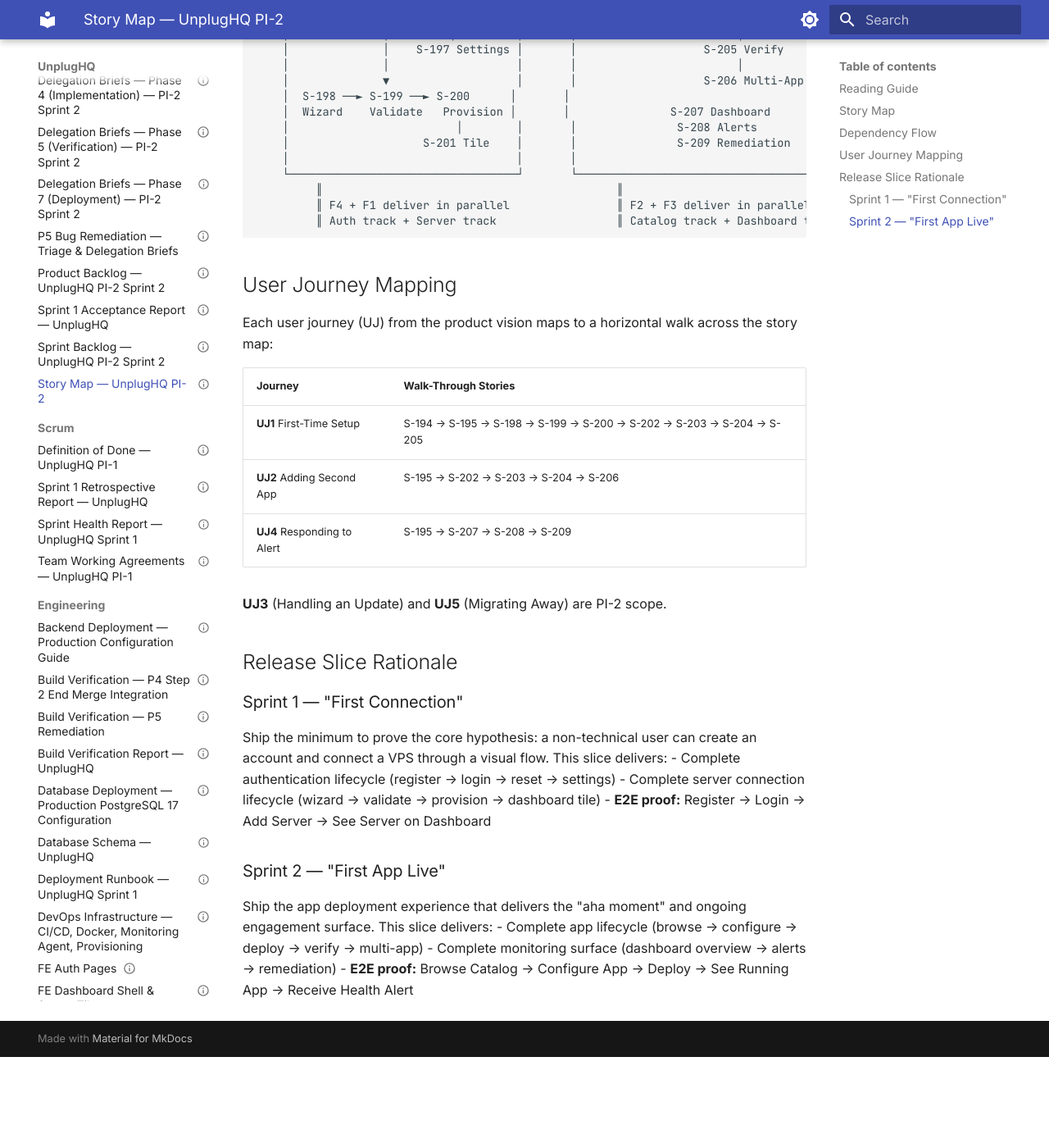
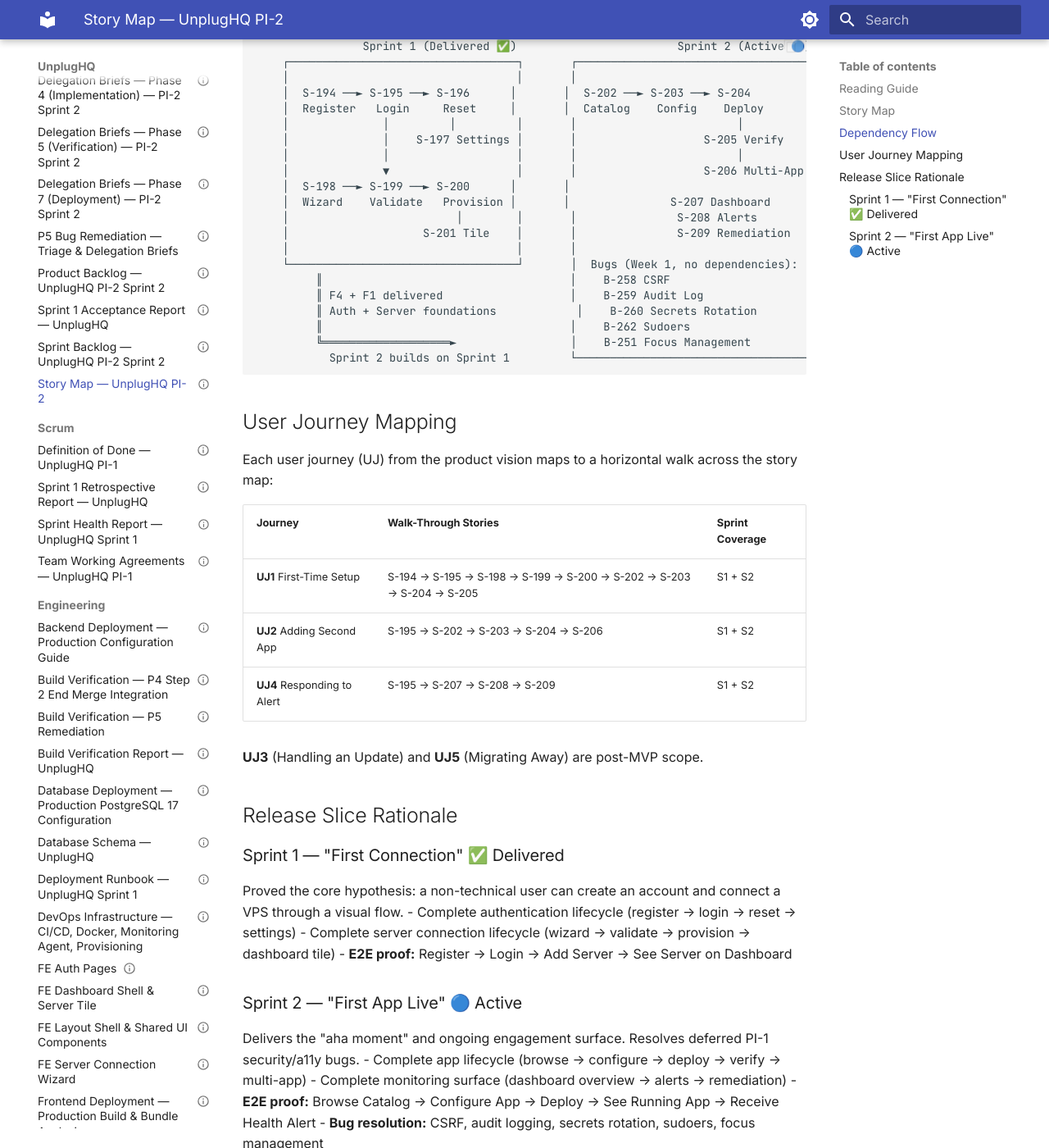
Before and after one commit to sjefsharp/unplughq, an MkDocs documentation site: the page built from docs/story-map.md, in a window 1280 px wide and 1400 px high, scrolled down 1535 px. Shown: the whole window at 82% size. Built offline with MkDocs 1.6.1 and Material for MkDocs 9.7.7, drawn with Linux system fonts in a browser that asks for light colours; before the commit the page ends 2824 px from its top, so only the background shows below that; some of the changed text lies outside the part shown.

Commit message:
docs(product-owner): story-map
Work-Item: AB#285

````diff
--- a/docs/story-map.md
+++ b/docs/story-map.md
@@ -6,22 +6,18 @@
 work-item-type: epic
 workflow-tier: full
 phase: P3
-version: 1.0.0
-status: approved
-review:
-  evaluator: product-manager
-  gate: 4
-  date: 2026-03-15
-azure-devops-id: 193
+version: 2.0.0
+status: draft
+azure-devops-id: 285
 consumed-by:
   - scrum-master
   - tech-lead
   - testing
   - product-manager
-date: 2026-03-15
+date: 2026-03-16
 ---
 
-# Story Map — UnplugHQ PI-1
+# Story Map — UnplugHQ PI-2
 
 ## Reading Guide
 
@@ -29,6 +25,7 @@
 - **User Tasks (second row):** Specific tasks within each activity
 - **Stories (rows below):** Stories delivering each task, ordered top-to-bottom by priority
 - **Release Slices:** Horizontal cuts grouping stories into sprints
+- ✅ = Delivered, 🔵 = Sprint 2 Active, 🐛 = Bug Fix
 
 ---
 
@@ -45,48 +42,52 @@
                 │ Manage settings   │ Name & view server   │ Verify deployment    │ Resolve issues
                 │                   │                      │ Deploy more apps     │
 ════════════════╪═══════════════════╪══════════════════════╪══════════════════════╪══════════════════════
-SPRINT 1        │                   │                      │                      │
-(Foundation)    │ S-194 Register    │ S-198 Connection     │                      │
+SPRINT 1 ✅     │                   │                      │                      │
+(Foundation)    │ ✅ S-194 Register │ ✅ S-198 Connection  │                      │
  8 stories      │   AB#194 [5 SP]   │   Wizard             │                      │
  47 SP          │                   │   AB#198 [8 SP]      │                      │
-                │ S-195 Login/      │                      │                      │
-                │   Logout          │ S-199 Validation     │                      │
+ DELIVERED      │ ✅ S-195 Login/   │                      │                      │
+                │   Logout          │ ✅ S-199 Validation  │                      │
                 │   AB#195 [5 SP]   │   AB#199 [5 SP]      │                      │
                 │                   │                      │                      │
-                │ S-196 Password    │ S-200 Provisioning   │                      │
+                │ ✅ S-196 Password │ ✅ S-200 Provisioning│                      │
                 │   Reset           │   AB#200 [13 SP]     │                      │
                 │   AB#196 [3 SP]   │                      │                      │
-                │                   │ S-201 Server Tile    │                      │
-                │ S-197 Account     │   AB#201 [5 SP]      │                      │
+                │                   │ ✅ S-201 Server Tile │                      │
+                │ ✅ S-197 Account  │   AB#201 [5 SP]      │                      │
                 │   Settings        │                      │                      │
                 │   AB#197 [3 SP]   │                      │                      │
 ════════════════╪═══════════════════╪══════════════════════╪══════════════════════╪══════════════════════
-SPRINT 2        │                   │                      │                      │
-(Core Value)    │                   │                      │ S-202 Catalog        │ S-207 Dashboard
- 8 stories      │                   │                      │   AB#202 [5 SP]      │   Overview
- 54 SP          │                   │                      │                      │   AB#207 [8 SP]
-                │                   │                      │ S-203 Config         │
-                │                   │                      │   Wizard             │ S-208 Alert
+SPRINT 2 🔵    │                   │                      │                      │
+(Core Value)    │ 🐛 B-251 Focus   │ 🐛 B-262 Sudoers    │ 🔵 S-202 Catalog    │ 🔵 S-207 Dashboard
+ 8 stories      │   Mgmt [3 SP]     │   Fix [3 SP]         │   AB#202 [5 SP]      │   Overview
+ 5 bugs         │                   │                      │                      │   AB#207 [8 SP]
+ 71 SP          │                   │                      │ 🔵 S-203 Config     │
+                │                   │                      │   Wizard             │ 🔵 S-208 Alert
                 │                   │                      │   AB#203 [5 SP]      │   Notifications
                 │                   │                      │                      │   AB#208 [8 SP]
-                │                   │                      │ S-204 Deployment     │
-                │                   │                      │   + SSL + Proxy      │ S-209 Alert
+                │                   │                      │ 🔵 S-204 Deployment │
+                │                   │                      │   + SSL + Proxy      │ 🔵 S-209 Alert
                 │                   │                      │   AB#204 [13 SP]     │   Management
                 │                   │                      │                      │   AB#209 [5 SP]
-                │                   │                      │ S-205 Post-Deploy    │
+                │                   │                      │ 🔵 S-205 Post-Deploy│
                 │                   │                      │   Verification       │
                 │                   │                      │   AB#205 [5 SP]      │
                 │                   │                      │                      │
-                │                   │                      │ S-206 Multi-App      │
+                │                   │                      │ 🔵 S-206 Multi-App  │
                 │                   │                      │   Coexistence        │
                 │                   │                      │   AB#206 [5 SP]      │
+────────────────┼───────────────────┼──────────────────────┼──────────────────────┼──────────────────────
+CROSS-CUTTING   │ 🐛 B-258 CSRF [5 SP]                    │                      │
+BUGS (Sprint 2) │ 🐛 B-259 Audit Logging [3 SP]           │                      │
+                │ 🐛 B-260 Secrets Rotation [3 SP]         │                      │
 ════════════════╧═══════════════════╧══════════════════════╧══════════════════════╧══════════════════════
 ```
 
 ## Dependency Flow
 
 ```
-                    Sprint 1                                    Sprint 2
+                Sprint 1 (Delivered ✅)                        Sprint 2 (Active 🔵)
     ┌──────────────────────────────────┐       ┌──────────────────────────────────────┐
     │                                  │       │                                      │
     │  S-194 ──► S-195 ──► S-196      │       │  S-202 ──► S-203 ──► S-204           │
@@ -100,34 +101,38 @@
     │                         │        │       │               S-208 Alerts            │
     │                    S-201 Tile    │       │               S-209 Remediation       │
     │                                  │       │                                      │
-    └──────────────────────────────────┘       └──────────────────────────────────────┘
-         ║                                            ║
-         ║ F4 + F1 deliver in parallel                ║ F2 + F3 deliver in parallel
-         ║ Auth track + Server track                  ║ Catalog track + Dashboard track
+    └──────────────────────────────────┘       │  Bugs (Week 1, no dependencies):     │
+         ║                                     │    B-258 CSRF                        │
+         ║ F4 + F1 delivered                   │    B-259 Audit Log                   │
+         ║ Auth + Server foundations            │    B-260 Secrets Rotation            │
+         ║                                     │    B-262 Sudoers                     │
+         ╚═══════════════════►                 │    B-251 Focus Management            │
+           Sprint 2 builds on Sprint 1         └──────────────────────────────────────┘
 ```
 
 ## User Journey Mapping
 
 Each user journey (UJ) from the product vision maps to a horizontal walk across the story map:
 
-| Journey | Walk-Through Stories |
-|---------|---------------------|
-| **UJ1** First-Time Setup | S-194 → S-195 → S-198 → S-199 → S-200 → S-202 → S-203 → S-204 → S-205 |
-| **UJ2** Adding Second App | S-195 → S-202 → S-203 → S-204 → S-206 |
-| **UJ4** Responding to Alert | S-195 → S-207 → S-208 → S-209 |
+| Journey | Walk-Through Stories | Sprint Coverage |
+|---------|---------------------|-----------------|
+| **UJ1** First-Time Setup | S-194 → S-195 → S-198 → S-199 → S-200 → S-202 → S-203 → S-204 → S-205 | S1 + S2 |
+| **UJ2** Adding Second App | S-195 → S-202 → S-203 → S-204 → S-206 | S1 + S2 |
+| **UJ4** Responding to Alert | S-195 → S-207 → S-208 → S-209 | S1 + S2 |
 
-**UJ3** (Handling an Update) and **UJ5** (Migrating Away) are PI-2 scope.
+**UJ3** (Handling an Update) and **UJ5** (Migrating Away) are post-MVP scope.
 
 ## Release Slice Rationale
 
-### Sprint 1 — "First Connection"
-Ship the minimum to prove the core hypothesis: a non-technical user can create an account and connect a VPS through a visual flow. This slice delivers:
+### Sprint 1 — "First Connection" ✅ Delivered
+Proved the core hypothesis: a non-technical user can create an account and connect a VPS through a visual flow.
 - Complete authentication lifecycle (register → login → reset → settings)
 - Complete server connection lifecycle (wizard → validate → provision → dashboard tile)
 - **E2E proof:** Register → Login → Add Server → See Server on Dashboard
 
-### Sprint 2 — "First App Live"
-Ship the app deployment experience that delivers the "aha moment" and ongoing engagement surface. This slice delivers:
+### Sprint 2 — "First App Live" 🔵 Active
+Delivers the "aha moment" and ongoing engagement surface. Resolves deferred PI-1 security/a11y bugs.
 - Complete app lifecycle (browse → configure → deploy → verify → multi-app)
 - Complete monitoring surface (dashboard overview → alerts → remediation)
 - **E2E proof:** Browse Catalog → Configure App → Deploy → See Running App → Receive Health Alert
+- **Bug resolution:** CSRF, audit logging, secrets rotation, sudoers, focus management
````
